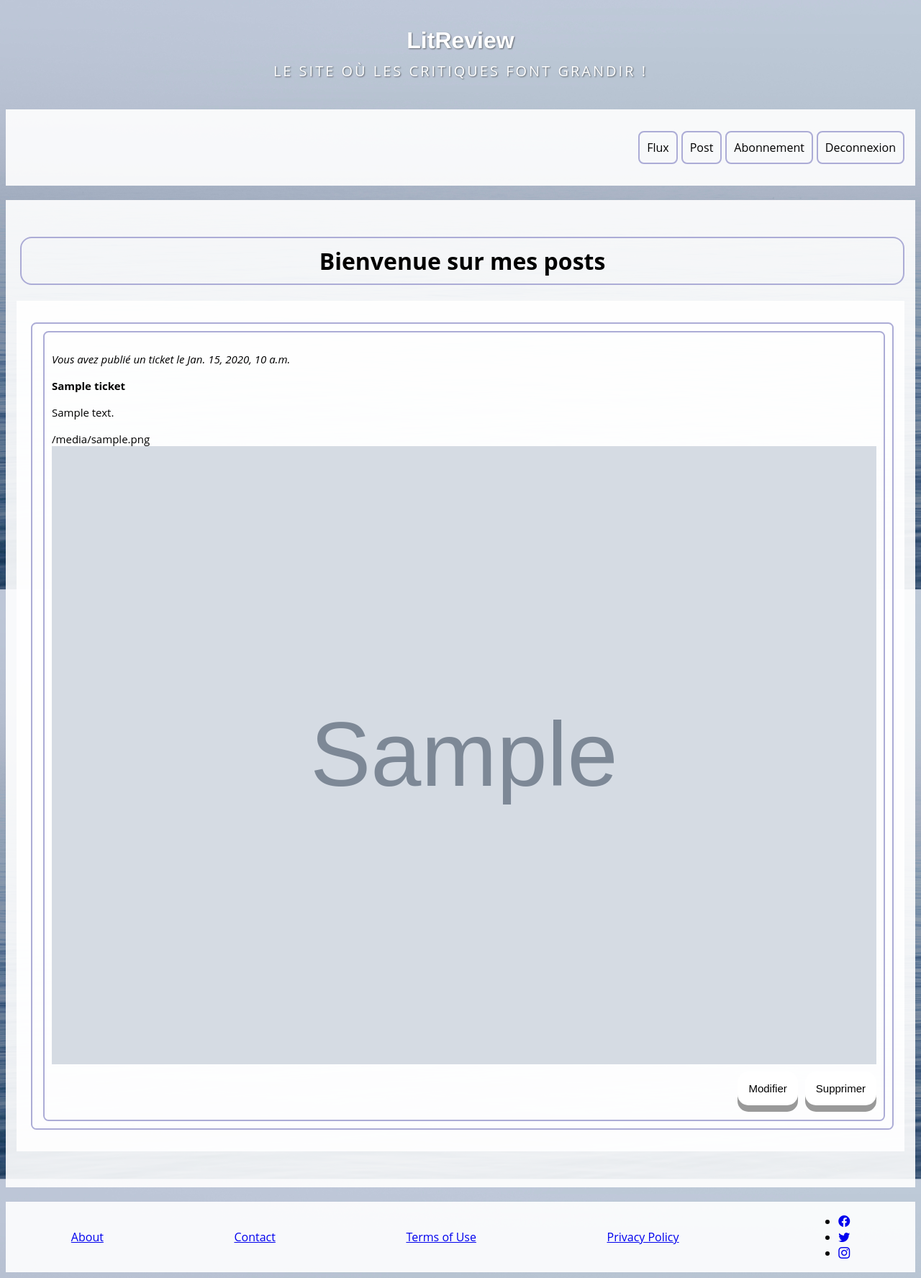
After one commit to Lazuli22/OC_V2_P9, a Django app: template review/templates/posts.html in a window 1280 px wide. The commit adds this page. Shown: the whole page at 72% size. Run offline with Django 3.2, Linux system fonts and the light colour scheme; the template is opened without the code that fills it: most values are stand-ins (such as "Sample title", 1, 10 or a date in 2020); grey boxes marked "Sample" are stand-in pictures.

Commit message:
ajout de photos

```diff
--- a/LitReview/settings.py
+++ b/LitReview/settings.py
@@ -11,7 +11,7 @@ https://docs.djangoproject.com/en/3.2/ref/settings/
 """
 
 from pathlib import Path
-
+import os
 
 # Build paths inside the project like this: BASE_DIR / 'subdir'.
 BASE_DIR = Path(__file__).resolve().parent.parent
@@ -143,3 +143,7 @@ STATIC_URL = '/static/'
 # https://docs.djangoproject.com/en/3.2/ref/settings/#default-auto-field
 
 DEFAULT_AUTO_FIELD = 'django.db.models.BigAutoField'
+
+
+MEDIA_ROOT = os.path.join(BASE_DIR, 'media')
+MEDIA_URL = '/media/'
--- a/core/models.py
+++ b/core/models.py
@@ -12,5 +12,5 @@ class Ticket(models.Model):
     user = models.ForeignKey(
                             to=User,
                             on_delete=models.CASCADE)
-    image = models.ImageField(null=True, blank=True)
+    image = models.ImageField(null=True, blank=True, upload_to='images/')
     time_created = models.DateTimeField(auto_now_add=True)
--- a/core/static/core/css/monstyle.css
+++ b/core/static/core/css/monstyle.css
@@ -125,6 +125,16 @@ h1 {
     margin-left: 5px;
 }
 
+.post-group {
+    font-size: 15px;
+    flex-direction: column;
+    align-items: center;
+    border: 2px solid rgb(172, 172, 214);
+    border-radius: .5em;
+    padding: 10px;
+    margin-left: 5px;
+}
+
 .form-search {
     display: flex;
     justify-content: space-around;
--- a/core/templates/core/menu.html
+++ b/core/templates/core/menu.html
@@ -5,10 +5,10 @@
             flex-direction: row;
             justify-content: right;">
                 <div id="flux" class="item-menu">
-                    <a href="/flux"> Flux </a>
+                    <a href="/home"> Flux </a>
                 </div>
                 <div id="post" class="item-menu">
-                    <a href="/post "> Post</a>
+                    <a href="/review"> Post</a>
                 </div>
                 <div id="userfollows" class="item-menu">
                     <a href="/userfollows/ ">Abonnement</a>
--- /dev/null
+++ b/review/templates/posts.html
@@ -0,0 +1,29 @@
+{% extends 'core/base.html' %} {% block menu%} {%include 'core/menu.html'%} {% endblock%} {% block content %}
+<H1>Bienvenue sur mes posts</H1>
+<div class="container">
+    <div class="row">
+        <div class="box">
+            <div class="post-group">
+                {% for e in my_posts %}
+                <div class="post-group">
+                    <p style="font-style: italic;">Vous avez publié un ticket le {{e.time_created}}</p>
+                    <div style="font-weight: bold;">
+                        {{e.ticket}}
+                    </div>
+                    <p>
+                        {{e.description}}
+                    </p>
+                    <div>
+                        {{e.image}}
+                        <img src="../media/{{e.image}}" class="img-responsive" style="width: 100%; float: left; margin-right: 10px;" />
+                    </div>
+                    <div style="float:right;"><button style="margin: 10px;" class="style-button">Modifier</button><button class="style-button">Supprimer</button></div>
+                    <div style="clear: right;"></div>
+                </div>
+                {% endfor %}
+            </div>
+        </div>
+    </div>
+</div>
+</div>
+{% endblock %}
--- /dev/null
+++ b/review/urls.py
@@ -0,0 +1,6 @@
+from django.conf.urls import url
+from . import views
+
+urlpatterns = [
+    url('', views.posts, name="posts"),
+]
```
Also changed, not shown: LitReview/urls.py (+9 -0 lines), core/forms.py (+18 -3 lines), core/templates/ticket/ticket.html (+14 -0 lines), core/views.py (+12 -4 lines), review/views.py (+12 -1 lines), media/images/regles_de_la_maison.png (added).
